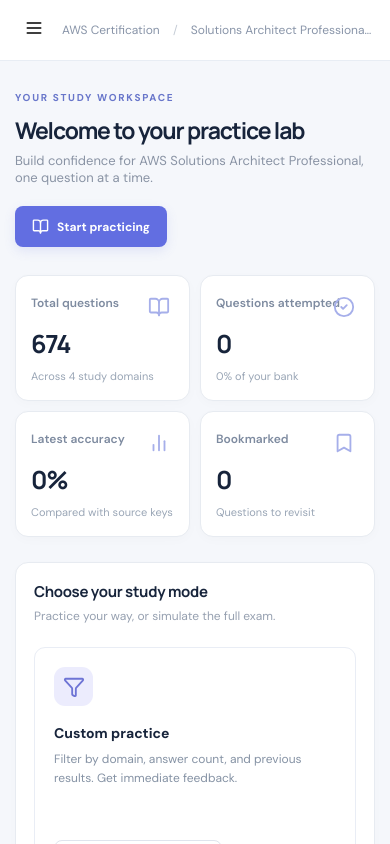
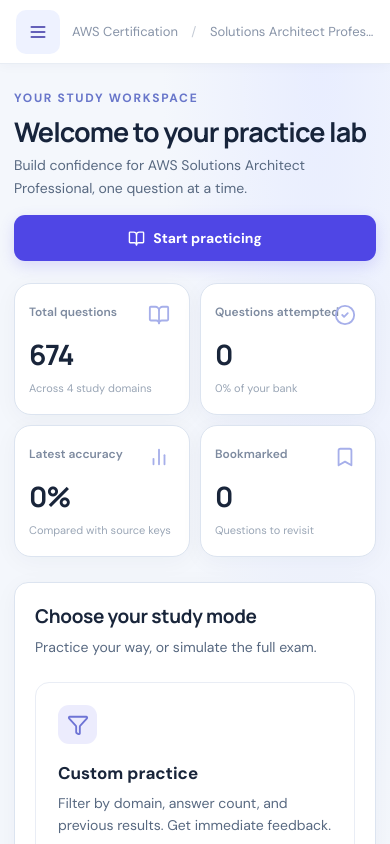
Before and after one commit to cseprakash2007/sap-c02-test-suite, a React (Vite) app: page / in a window 390 px wide. Shown: the top 844 px of the page. Built offline with nearby package versions, Linux system fonts and the light colour scheme.

Commit message:
Improve React typography, question readability, responsive layouts and touch targets

```diff
--- a/src/styles.css
+++ b/src/styles.css
@@ -4,3 +4,89 @@
 @media(max-width:760px){.sidebar{position:fixed;left:-260px;z-index:50;transition:left .2s;width:250px}.sidebar.show{left:0;box-shadow:20px 0 70px #0005}.menu-button{display:block}.topbar{height:61px;padding:0 18px;gap:12px}.breadcrumb{flex:1;overflow:hidden;white-space:nowrap;text-overflow:ellipsis}.top-right{display:none}.content{padding:24px 15px}.page-title{align-items:flex-start;flex-direction:column}.page-title h1,.session-top h1{font-size:23px}.stats-grid{gap:10px}.stat-card{padding:15px;min-height:120px}.stat-card strong{font-size:25px}.section-grid,.mode-grid,.practice-layout,.question-layout{grid-template-columns:1fr}.surface{padding:18px}.question-card,.review-panel{padding:19px}.question-text{font-size:14px}.session-top{align-items:flex-start;gap:10px}.timer{font-size:11px;padding:9px}.backup-surface{display:block}.backup-actions{margin-top:18px}.mock-config{display:grid;grid-template-columns:1fr 1fr}.mock-config>div{grid-column:1/-1}.mock-config label{width:auto}.mock-config .btn{grid-column:1/-1}.question-actions .btn{padding:10px}.private-pill{display:none}}
 
 .study-hint{font-size:12px;line-height:1.5;color:var(--muted,#667085);margin:8px 0 14px}
+
+
+/* 2026 responsive readability refresh — layered over the original design */
+:root{--ink:#19253a;--muted:#586981;--accent:#4f46e5;--accent-dark:#3730a3;--border:#dce4f0;--page:#f4f7fc}
+html{font-size:16px;scroll-behavior:smooth}
+body{color:var(--ink);background:var(--page)}
+button,input,select{font-size:inherit}
+button:focus-visible,a:focus-visible,input:focus-visible,select:focus-visible{outline:3px solid #a5b4fc;outline-offset:3px}
+.app-shell{background:radial-gradient(ellipse at 82% 0%,#e8edff 0,transparent 35%),var(--page)}
+.sidebar{background:linear-gradient(165deg,#14213d,#0c1529 75%);border-right:1px solid #263753}
+.brand{padding-bottom:30px}.brand strong{font-size:18px}.brand small{font-size:11px}
+.nav{font-size:14px;min-height:46px;border-radius:11px}.nav:hover{background:#344463}
+.side-stat{font-size:13px}.sidebar-bottom{font-size:12px}
+.topbar{height:76px;position:sticky;top:0;z-index:20;box-shadow:0 1px 12px #1c2d480a}
+.breadcrumb{font-size:13px}.private-pill{font-size:12px}
+.content{max-width:1500px;padding:36px 42px 76px}
+.page-title h1,.session-top h1{font-size:clamp(27px,2.5vw,36px);line-height:1.23;letter-spacing:-.9px}
+.page-title p,.session-top p{font-size:15px;line-height:1.65;color:var(--muted)}
+.eyebrow{font-size:12px}
+.btn{min-height:46px;padding:12px 18px;border-radius:11px;font-size:14px;line-height:1.35}
+.btn-primary{background:var(--accent);box-shadow:0 5px 15px #4f46e52c}.btn-primary:hover:not(:disabled){background:var(--accent-dark)}
+.btn-outline{border-color:#cbd5e5}
+.surface,.question-card,.review-panel,.stat-card,.review-item{border-color:var(--border);border-radius:17px;box-shadow:0 5px 24px #2438560a}
+.surface{padding:27px}.surface h2{font-size:19px;line-height:1.4}
+.section-heading p,.surface>p{font-size:14px;line-height:1.65;color:var(--muted)}
+.stat-card>span{font-size:14px}.stat-card small{font-size:12px}.stat-card strong{font-size:34px}
+.mode-card{border-radius:14px;padding:22px}.mode-card h3{font-size:17px}.mode-card p{font-size:14px;min-height:85px;color:var(--muted)}
+.domain-line{font-size:14px}.domain-row small{font-size:13px}.domain-row{min-height:80px}
+.filter-surface label,.mock-config label{font-size:13px;color:#40516a}
+.filter-surface select,.filter-surface input,.mock-config input{font-size:15px;min-height:46px}
+.search-wrap svg{top:22px}
+.answer-breakdown small{font-size:13px}
+.preview-row p{font-size:14px;line-height:1.55;white-space:normal;overflow:visible;display:-webkit-box;-webkit-line-clamp:3;-webkit-box-orient:vertical;overflow:hidden}
+.preview-row small,.preview-more{font-size:12px}.preview-id,.tag{font-size:12px}
+.question-layout{grid-template-columns:minmax(0,1.45fr) minmax(315px,.8fr);gap:24px}
+.question-card{padding:32px}.review-panel{padding:26px}
+.question-text{font-size:clamp(18px,1.5vw,22px);line-height:1.7;letter-spacing:-.15px;margin:26px 0 30px}
+.options{gap:13px}.option{font-size:15px;line-height:1.65;padding:18px 19px;min-height:62px;border-radius:13px;color:#273851;transition:background .15s,border-color .15s,box-shadow .15s}
+.option:hover:not(:disabled){box-shadow:0 3px 14px #3730a30e}
+.letter{width:33px;height:33px;font-size:14px}
+.panel-heading{font-size:16px}
+.answer-box small{font-size:12px}.answer-box strong{font-size:26px}
+.note-block strong,.review-alert strong{font-size:14px}
+.note-block p,.review-alert p,.review-alert a{font-size:14px;line-height:1.8;overflow-wrap:anywhere}
+.note-empty,.disclaimer{font-size:12px}
+.positive,.negative{font-size:13px}
+.session-footer,.timer,.result-banner p,.review-item p{font-size:14px}
+.review-item small,.history-row small{font-size:13px}
+.study-hint{font-size:13px;line-height:1.65}
+@media(max-width:1250px){.question-layout{grid-template-columns:minmax(0,1fr) minmax(290px,.72fr)}.content{padding:30px 26px 60px}}
+@media(max-width:1000px){.question-layout{grid-template-columns:1fr}.review-panel{order:2}.practice-layout{grid-template-columns:minmax(250px,.75fr) minmax(0,1.25fr)}}
+@media(max-width:760px){
+ html{font-size:16px}
+ .topbar{height:64px;padding:0 16px}
+ .menu-button{display:grid;place-items:center;min-width:44px;min-height:44px;border-radius:10px;background:#eef2ff;color:#3730a3}
+ .sidebar{width:min(300px,84vw);left:-310px;padding:24px 16px;overflow-y:auto}
+ .sidebar.show{left:0}
+ .content{padding:22px 14px 90px}
+ .page-title{gap:15px;margin-bottom:22px}.page-title h1,.session-top h1{font-size:27px}
+ .page-title p,.session-top p{font-size:14px}
+ .page-title>.btn{width:100%}
+ .stats-grid{grid-template-columns:repeat(2,minmax(0,1fr));gap:10px}
+ .stat-card{min-height:132px;padding:16px 14px}.stat-card strong{font-size:28px}.stat-card>span{font-size:12px}.stat-card small{font-size:11px}
+ .section-grid,.mode-grid,.practice-layout,.question-layout{grid-template-columns:minmax(0,1fr)}
+ .surface,.question-card,.review-panel{padding:20px;border-radius:14px}
+ .mode-card p{min-height:0}.mode-card .btn{width:100%}
+ .question-text{font-size:19px;line-height:1.65;margin:21px 0 25px}
+ .question-meta{flex-wrap:wrap;gap:7px}.tag{font-size:11px}
+ .option{font-size:15px;padding:15px 13px;gap:11px;line-height:1.6}
+ .letter{width:30px;height:30px}
+ .question-actions{flex-wrap:wrap;gap:12px}.question-actions>.btn{flex:1}
+ .action-right{display:flex;flex:2;justify-content:flex-end;flex-wrap:wrap}.action-right .btn{flex:1}
+ .session-top{flex-direction:column;align-items:stretch}.timer{align-self:flex-start}
+ .session-footer{gap:14px;flex-wrap:wrap}.session-footer .btn{min-height:46px}
+ .answer-breakdown{gap:7px}.answer-breakdown>div{padding:12px 8px}.answer-breakdown strong{font-size:22px}
+ .preview-row p{-webkit-line-clamp:4}
+ .result-banner{padding:19px;gap:13px}.result-banner strong{font-size:25px}
+ .review-row{gap:10px;flex-wrap:wrap}.result-actions{flex-wrap:wrap}.result-actions .btn{flex:1}
+ .history-row{gap:12px;flex-wrap:wrap}
+ .backup-surface{display:block}.backup-actions{margin-top:18px}
+ .mock-config{grid-template-columns:repeat(2,minmax(0,1fr));gap:14px}
+ .mock-config label{width:auto}.mock-config .btn{grid-column:1/-1}
+ .resume-banner{flex-wrap:wrap}.resume-banner span{flex-basis:100%}
+}
+@media(max-width:380px){.content{padding-inline:10px}.stat-card strong{font-size:25px}.option{padding:13px 10px}.question-card,.review-panel,.surface{padding:15px}.breadcrumb{font-size:11px}}
+@media(prefers-reduced-motion:reduce){*,*::before,*::after{scroll-behavior:auto!important;transition:none!important;animation:none!important}}
```
